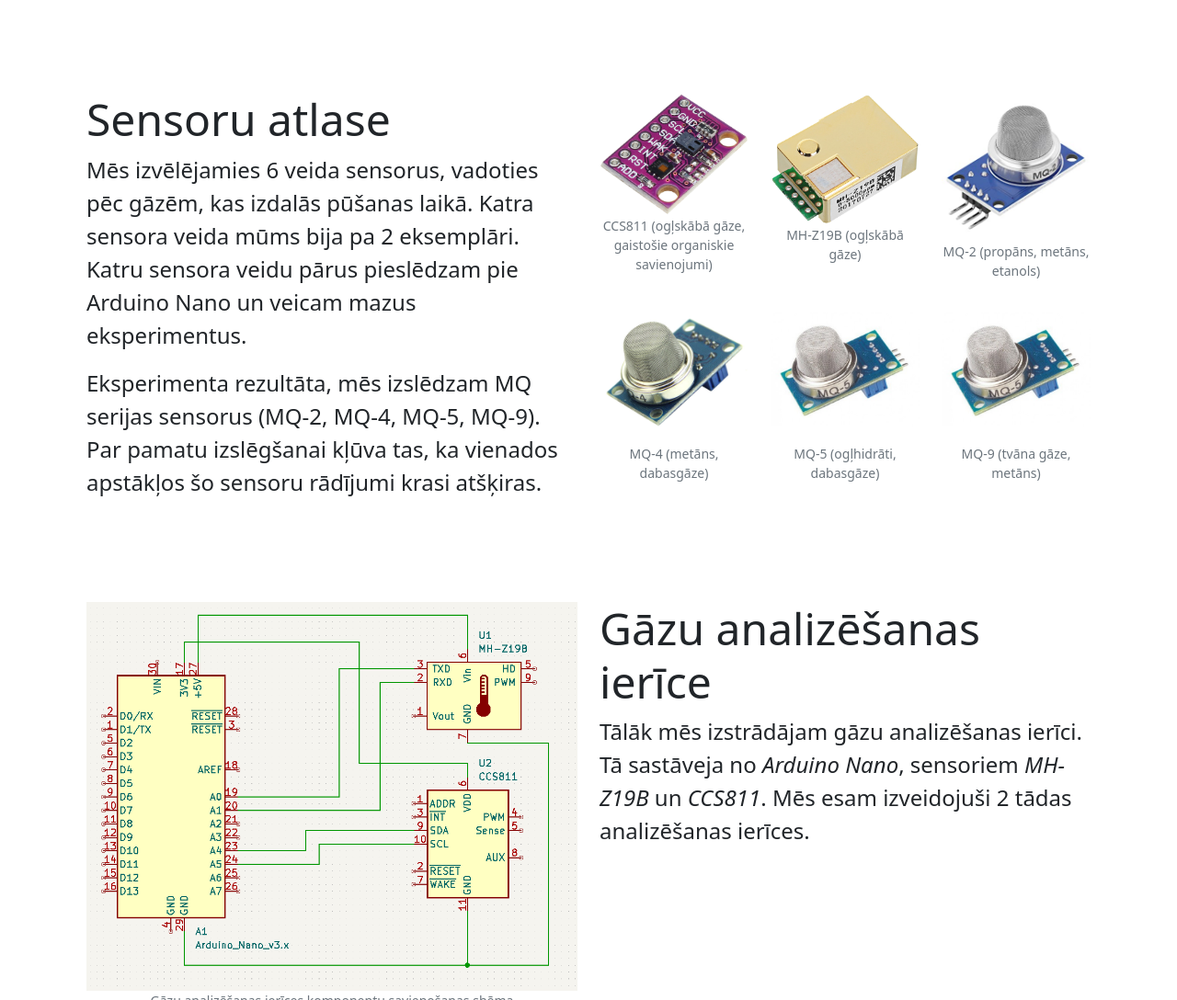
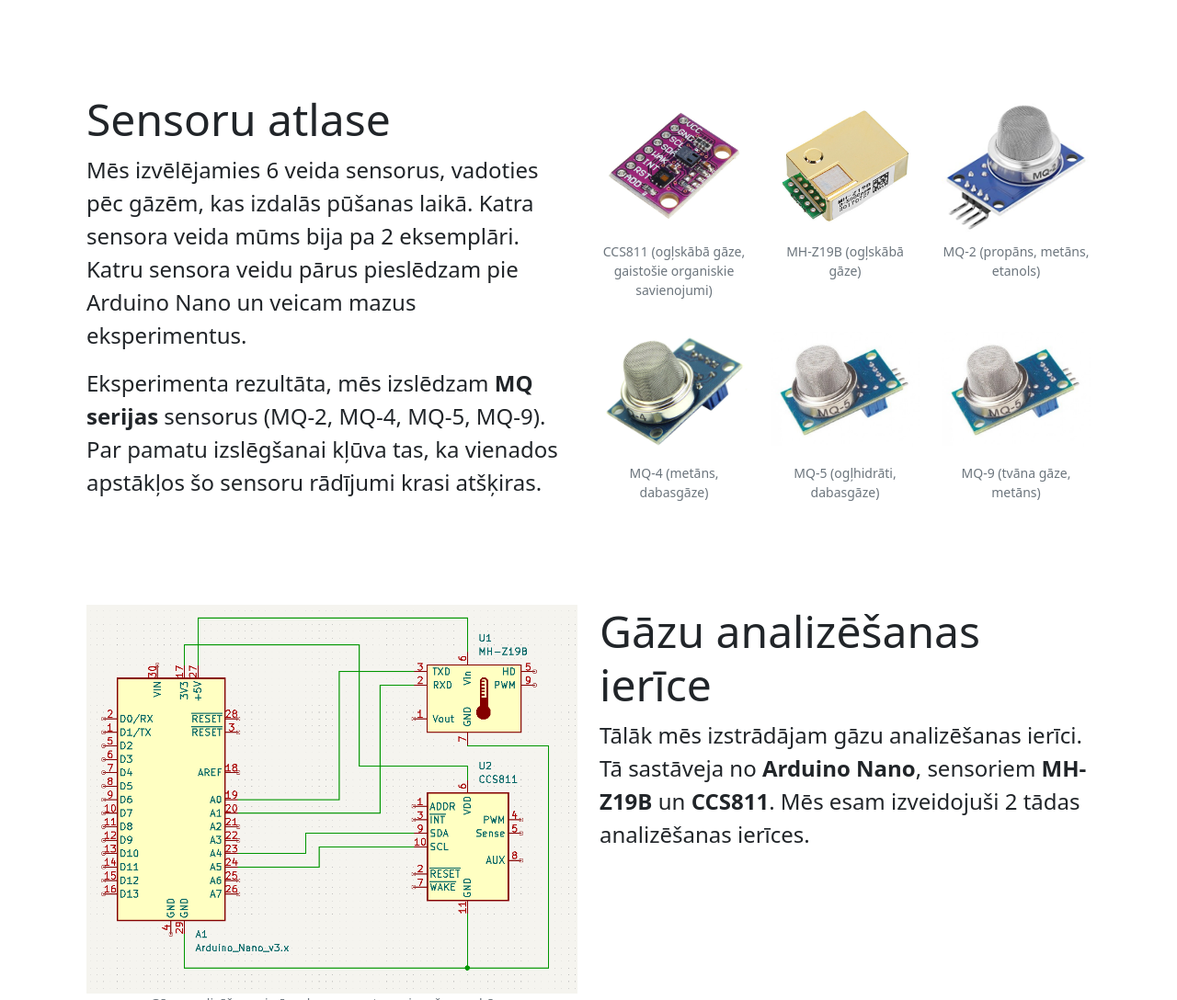
Before and after one commit to akorny/akorny.github.io, a plain HTML site: page index.html in a window 1280 px wide. Shown: the part 2041-3129 px from the top of the page at 92% size. Drawn offline with nearby package versions, Linux system fonts and the light colour scheme.

Commit message:
Change ccs811 and mhz19b images Fix spelling Change index.html

```diff
--- a/index.html
+++ b/index.html
@@ -1,7 +1,7 @@
 <!DOCTYPE html>
 <html>
     <head>
-        <title>Dārzeņu bojāšanas procesa noteikšanas ar gāzu analizātoru</title>
+        <title>Dārzeņu bojāšanas procesa noteikšana ar gāzu analizātoru</title>
         <meta name="viewport" content="width=device-width, initial-scale=1.0" />
 
         <!-- Custom CSS -->
@@ -192,11 +192,11 @@
                                     Arduino Nano un veicam mazus eksperimentus.
                                 </p>
                                 <p class="custom-text">
-                                    Eksperimenta rezultāta, mēs izslēdzam MQ
-                                    serijas sensorus (MQ-2, MQ-4, MQ-5, MQ-9).
-                                    Par pamatu izslēgšanai kļūva tas, ka
-                                    vienados apstākļos šo sensoru rādījumi krasi
-                                    atšķiras.
+                                    Eksperimenta rezultāta, mēs izslēdzam
+                                    <b>MQ serijas</b> sensorus (MQ-2, MQ-4,
+                                    MQ-5, MQ-9). Par pamatu izslēgšanai kļūva
+                                    tas, ka vienados apstākļos šo sensoru
+                                    rādījumi krasi atšķiras.
                                 </p>
                             </div>
                             <div class="col-md-6">
@@ -204,7 +204,7 @@
                                     <div class="col-lg-4 col-md-6">
                                         <figure>
                                             <img
-                                                src="img/ccs811.png"
+                                                src="img/ccs811.jpg"
                                                 class="img-fluid"
                                                 alt="CCS811"
                                             />
@@ -219,7 +219,7 @@
                                     <div class="col-lg-4 col-md-6">
                                         <figure>
                                             <img
-                                                src="img/mhz19b.png"
+                                                src="img/mhz19b.jpg"
                                                 class="img-fluid"
                                                 alt="MH-Z19B"
                                             />
@@ -304,8 +304,8 @@
                                 </h1>
                                 <p class="custom-text">
                                     Tālāk mēs izstrādājam gāzu analizēšanas
-                                    ierīci. Tā sastāveja no <i>Arduino Nano</i>,
-                                    sensoriem <i>MH-Z19B</i> un <i>CCS811</i>.
+                                    ierīci. Tā sastāveja no <b>Arduino Nano</b>,
+                                    sensoriem <b>MH-Z19B</b> un <b>CCS811</b>.
                                     Mēs esam izveidojuši 2 tādas analizēšanas
                                     ierīces.
                                 </p>
@@ -706,10 +706,10 @@
                         <div class="row">
                             <div class="col-12">
                                 <p class="custom-text">
-                                    Atbildēsim uz tiem atbildēt vienā piegājienā,
-                                    vēlreiz izskaidrojot mūsu pierādījuma
-                                    loģisko ķēdi. Apskatoties ābolu attēlus,
-                                    esam konstatējuši, ka ābola krāsa
+                                    Atbildēsim uz tiem atbildēt vienā
+                                    piegājienā, vēlreiz izskaidrojot mūsu
+                                    pierādījuma loģisko ķēdi. Apskatoties ābolu
+                                    attēlus, esam konstatējuši, ka ābola krāsa
                                     mainās. Ābola krāsas maiņa liecina par to,
                                     ka ābola notiek ķīmiskās reakcijas. Ķīmiskās
                                     reakcijas, kas notiek ābolā ir pūšanas
```
Also changed, not shown: img/ccs811.jpg (added), img/ccs811.png (deleted), img/mhz19b.jpg (added), img/mhz19b.png (deleted).
